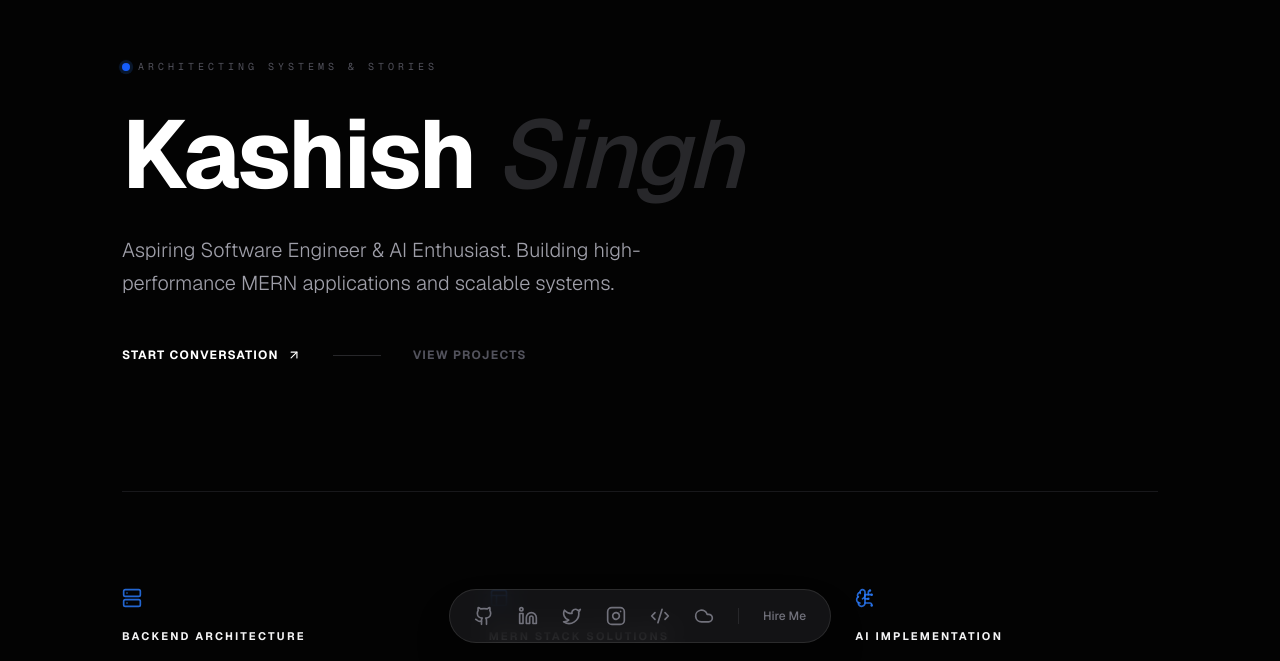
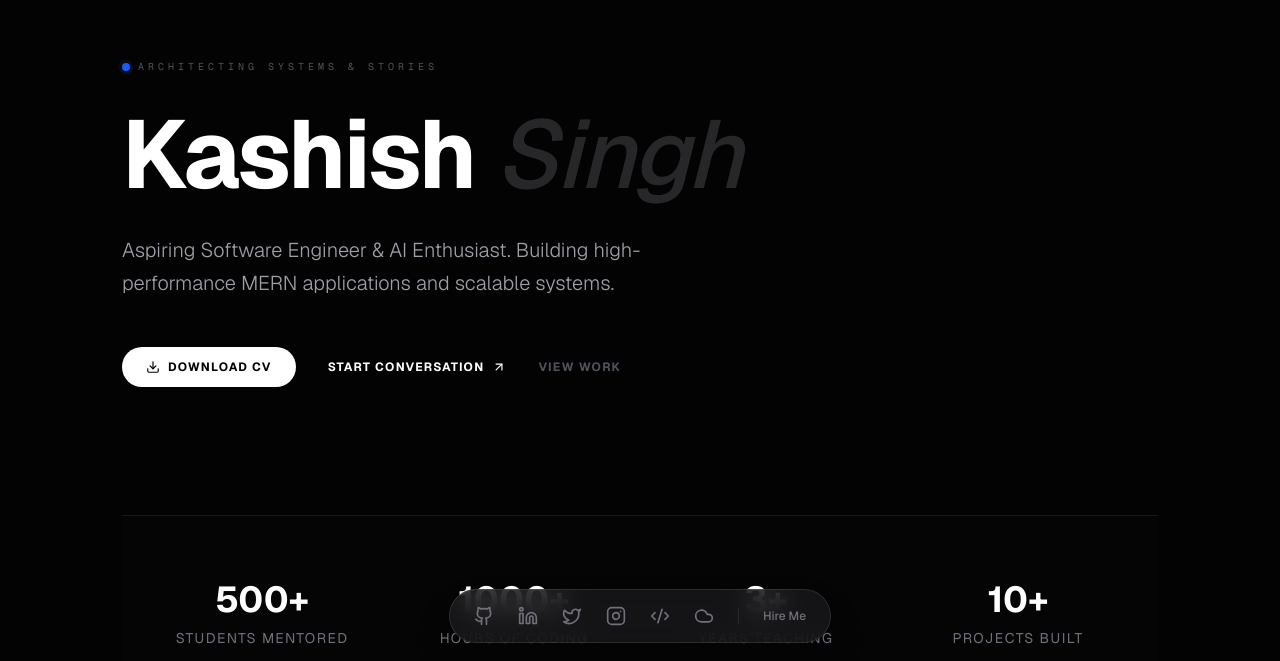
Before and after one commit to kashishsinghrai/kashish-portfolio, a Next.js app: page / in a window 1280 px wide. Shown: the part 133-794 px from the top of the page. Built offline with nearby package versions, Linux system fonts and the light colour scheme.

Commit message:
added cv feature

```diff
--- a/src/app/page.tsx
+++ b/src/app/page.tsx
@@ -8,6 +8,8 @@ import {
 } from "@/lib/data";
 import { motion } from "framer-motion";
 import Navbar from "@/components/Navbar";
+import Stats from "@/components/Stats"; // Missing component import
+import Testimonials from "@/components/Testimonials"; // Missing component import
 import {
   ExternalLink,
   Github,
@@ -16,21 +18,22 @@ import {
   BookOpen,
   GraduationCap,
   Briefcase,
+  Download, // For Resume
 } from "lucide-react";
 
 export default function Home() {
   return (
     <main className="min-h-screen bg-[#030303] text-zinc-500 selection:bg-blue-500/20 selection:text-blue-200 antialiased font-sans">
-      {/* 1. Subtle Background: Dot Grid & Top Glow */}
+      {/* Background Decor */}
       <div className="fixed inset-0 z-[-1] pointer-events-none">
         <div className="absolute inset-0 bg-[radial-gradient(#1a1a1a_1px,transparent_1px)] [background-size:40px_40px] opacity-30"></div>
-        <div className="absolute top-[-5%] left-1/2 -translate-x-1/2 w-[600px] h-[400px] bg-blue-600/5 blur-[120px] rounded-full"></div>
+        <div className="absolute top-[-5%] left-1/2 -translate-x-1/2 w-[600px] h-[400px] bg-blue-600/5 blur-[140px] rounded-full"></div>
       </div>
 
       <Navbar />
 
       <div className="max-w-[1100px] px-8 mx-auto">
-        {/* 2. HERO SECTION */}
+        {/* HERO SECTION */}
         <section className="pt-48 pb-32">
           <motion.div
             initial={{ opacity: 0, y: 10 }}
@@ -64,7 +67,16 @@ export default function Home() {
             {DATA.description}
           </motion.p>
 
-          <div className="flex items-center gap-8">
+          <div className="flex flex-wrap items-center gap-6 md:gap-8">
+            {/* NEW RESUME BUTTON */}
+            <a
+              href="/Kashish_Singh_Resume.pdf"
+              download
+              className="flex items-center gap-2 px-6 py-3 text-xs font-bold tracking-widest text-black uppercase transition-all bg-white rounded-full hover:bg-zinc-200 active:scale-95"
+            >
+              <Download size={14} /> Download CV
+            </a>
+
             <a
               href="mailto:kashishsingh124356@gmail.com"
               className="flex items-center gap-2 text-xs font-bold tracking-widest text-white uppercase transition-all group"
@@ -75,17 +87,20 @@ export default function Home() {
                 className="transition-transform group-hover:translate-x-1 group-hover:-translate-y-1"
               />
             </a>
-            <div className="h-[1px] w-12 bg-zinc-800" />
+
             <a
               href="#portfolio"
               className="text-xs font-bold tracking-widest uppercase transition-colors text-zinc-600 hover:text-blue-500"
             >
-              View Projects
+              View Work
             </a>
           </div>
         </section>
 
-        {/* 3. CAPABILITIES */}
+        {/* STATS SECTION (Added from your components) */}
+        <Stats />
+
+        {/* CAPABILITIES */}
         <section className="grid grid-cols-1 gap-16 py-24 border-t border-zinc-900 md:grid-cols-3">
           {SERVICES.map((service, i) => (
             <div key={i} className="flex flex-col">
@@ -100,7 +115,7 @@ export default function Home() {
           ))}
         </section>
 
-        {/* 4. PUBLICATIONS & WRITING (Creative X-Factor) */}
+        {/* PUBLICATIONS */}
         <section className="py-24 border-t border-zinc-900">
           <div className="flex items-end justify-between mb-16">
             <h2 className="text-xs font-mono uppercase tracking-[0.4em] text-zinc-700">
@@ -142,7 +157,7 @@ export default function Home() {
           </div>
         </section>
 
-        {/* 5. PROJECTS (The Archive) */}
+        {/* PROJECTS */}
         <section id="portfolio" className="py-24 border-t border-zinc-900">
           <h2 className="text-xs font-mono uppercase tracking-[0.4em] text-zinc-700 mb-16">
             Selected Work
@@ -189,7 +204,7 @@ export default function Home() {
           </div>
         </section>
 
-        {/* 6. PROFESSIONAL & ACADEMIC (Timeline) */}
+        {/* TIMELINE */}
         <section className="grid gap-24 py-32 border-t border-zinc-900 md:grid-cols-2">
           <div>
             <div className="flex items-center gap-3 mb-12">
@@ -242,7 +257,10 @@ export default function Home() {
           </div>
         </section>
 
-        {/* 7. SIGNATURE CTA & SOCIALS */}
+        {/* TESTIMONIALS (Added from your components) */}
+        <Testimonials />
+
+        {/* CONTACT */}
         <section
           id="contact"
           className="py-40 text-center border-t border-zinc-900"
```
